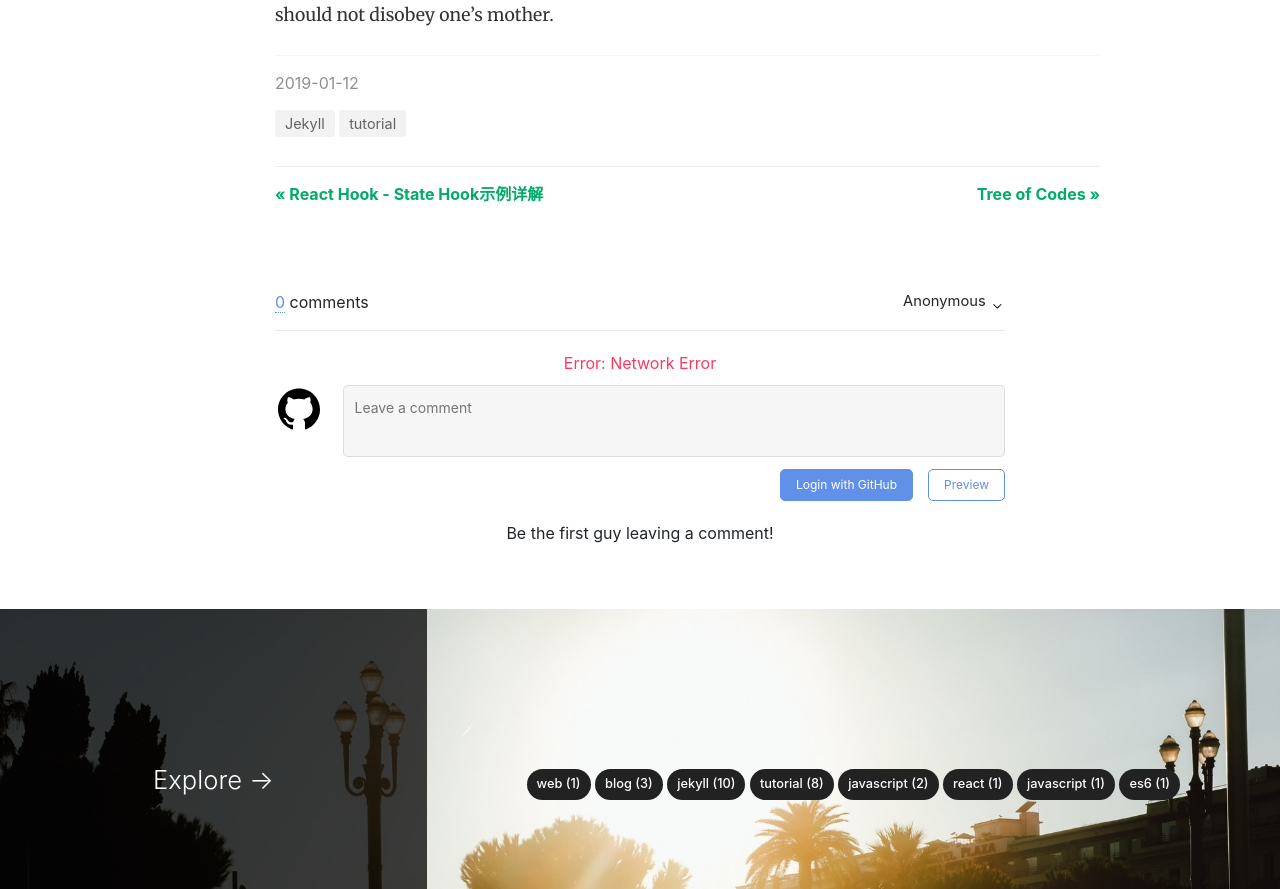
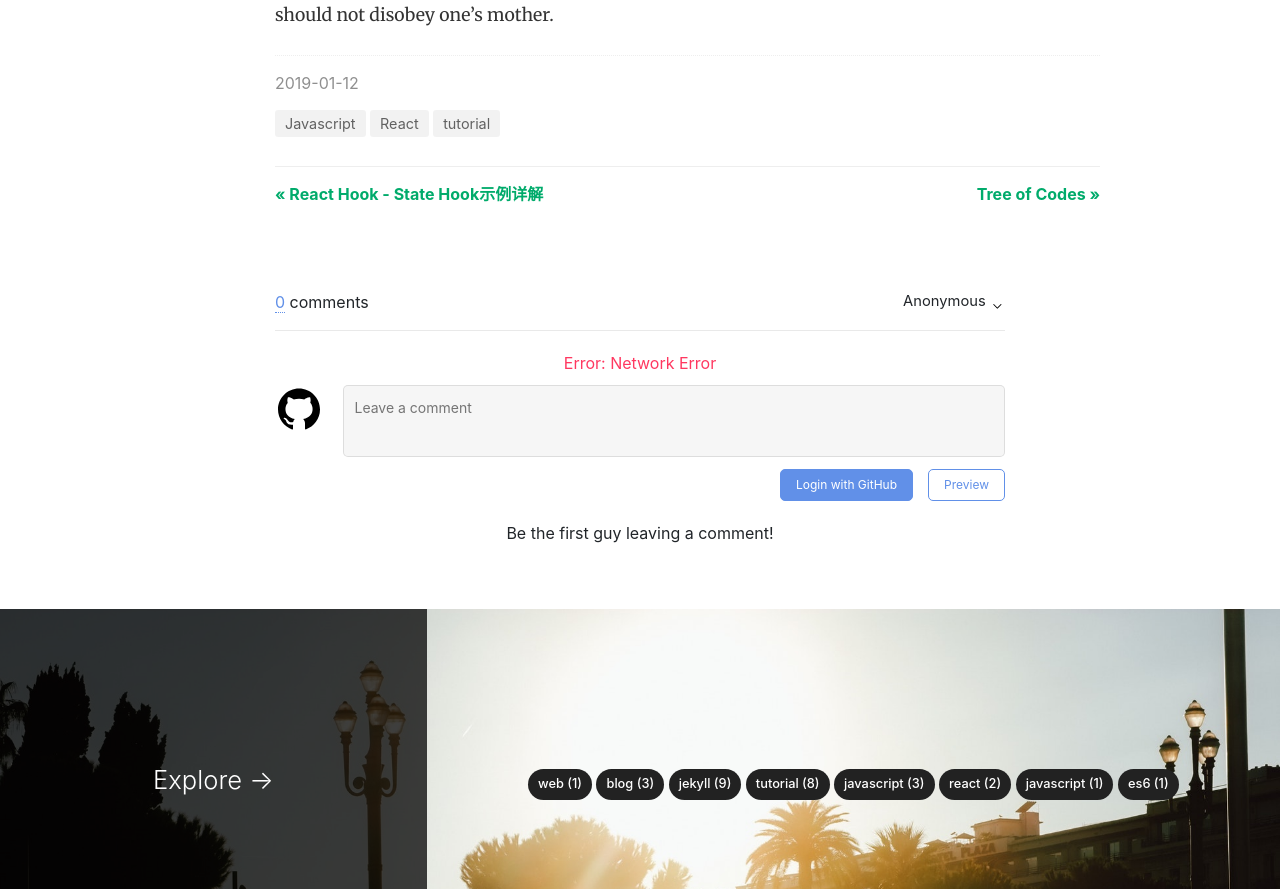
Before and after one commit to kothing/kothing.github.io, a Jekyll site: the page built from _posts/2019-01-12-react-hook-useEffect-hook.md, in a window 1280 px wide and 1400 px high, scrolled down 1246 px. Shown: the part 331-1220 px from the top of the window. Built offline with Jekyll 4.4.1, drawn with Linux system fonts in a browser that asks for light colours; nearby versions of some CDN libraries; comment, search, counter and statistics services are not loaded.

Commit message:
Update and rename 2019-01-12-red-riding.md to 2019-01-12-react-hook-useEffect-hook.md

```diff
--- a/_posts/2019-01-12-red-riding.md
+++ b/_posts/2019-01-12-react-hook-useEffect-hook.md
@@ -2,7 +2,7 @@
 layout: post
 title:  "Red Riding Hood"
 author: Kothing
-categories: [ Jekyll, tutorial ]
+categories: [ Javascript, React, tutorial ]
 image: assets/images/1.jpg
 ---
 The first mass-produced book to deviate from a rectilinear format, at least in the United States, is thought to be this 1863 edition of Red Riding Hood, cut into the shape of the protagonist herself with the troublesome wolf curled at her feet. Produced by the Boston-based publisher Louis Prang, this is the first in their “Doll Series”, a set of five “die-cut” books, known also as shape books — the other titles being Robinson Crusoe, Goody Two-Shoes (also written by Red Riding Hood author Lydia Very), Cinderella, and King Winter.
```
